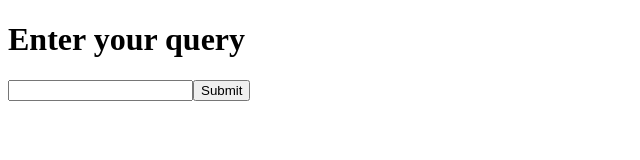
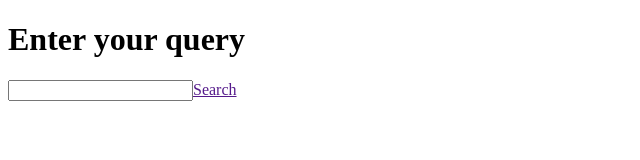
Before and after one commit to jasonoverby/walmartApi, a React app: page / in a window 1280 px wide. Shown: the top 160 px of the page, without its empty margins (0-640 px from the left). Built offline with nearby package versions, Linux system fonts and the light colour scheme; the HTML template or start-up script is replaced by a standard one.

Commit message:
change form submit to anchor

```diff
--- a/components/QueryForm.jsx
+++ b/components/QueryForm.jsx
@@ -1,27 +1,17 @@
 import React from 'react';
 
 class QueryForm extends React.Component {
-  constructor(props) {
-    super(props);
-    this.state = { category: '' };
-  }
+  state = { category: '' };
 
   handleChange = (e) => {
     this.setState({ category: e.target.value });
-  }
-
-  handleSubmit = (e) => {
-    e.preventDefault();
-    const { category } = this.state;
-    window.location = category;
   }
 
   render() {
     const { category } = this.state;
 
     return (
-      <div>
-        <form onSubmit={this.handleSubmit}>
+      <form>
         <label htmlFor="category">
           <h1>Enter your query</h1>
           <input
@@ -31,13 +21,13 @@ class QueryForm extends React.Component {
             onChange={this.handleChange}
           />
         </label>
-          <input
+        <a
           className="btn query-btn"
-            type="submit"
-            value="Submit"
-          />
+          href={category}
+        >
+          Search
+        </a>
       </form>
-      </div>
     );
   }
 }
--- a/components/ToggleableProductsContainer.jsx
+++ b/components/ToggleableProductsContainer.jsx
@@ -4,13 +4,10 @@ import ProductsContainer from './ProductsContainer';
 import Product from './Product';
 
 class ToggleableProductsContainer extends React.Component {
-  constructor(props) {
-    super(props);
-    this.state = {
-      viewProduct: false,
-      product: {},
-    };
-  }
+  state = {
+    viewProduct: false,
+    product: {},
+  };
 
   handleToggleProduct = (product) => {
     this.setState(prevState => ({
```
Lines whose indentation alone changed are shown as unchanged.
